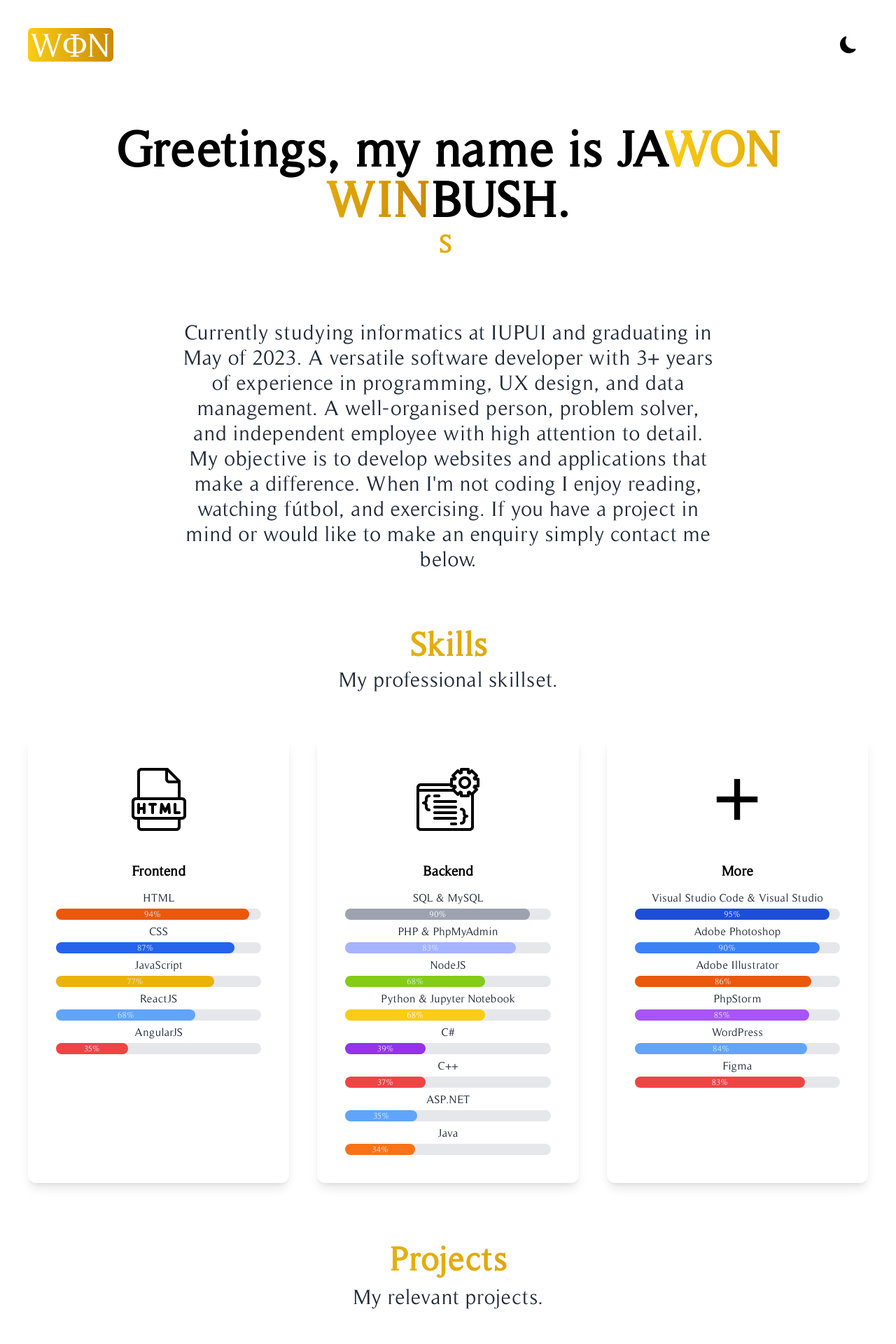
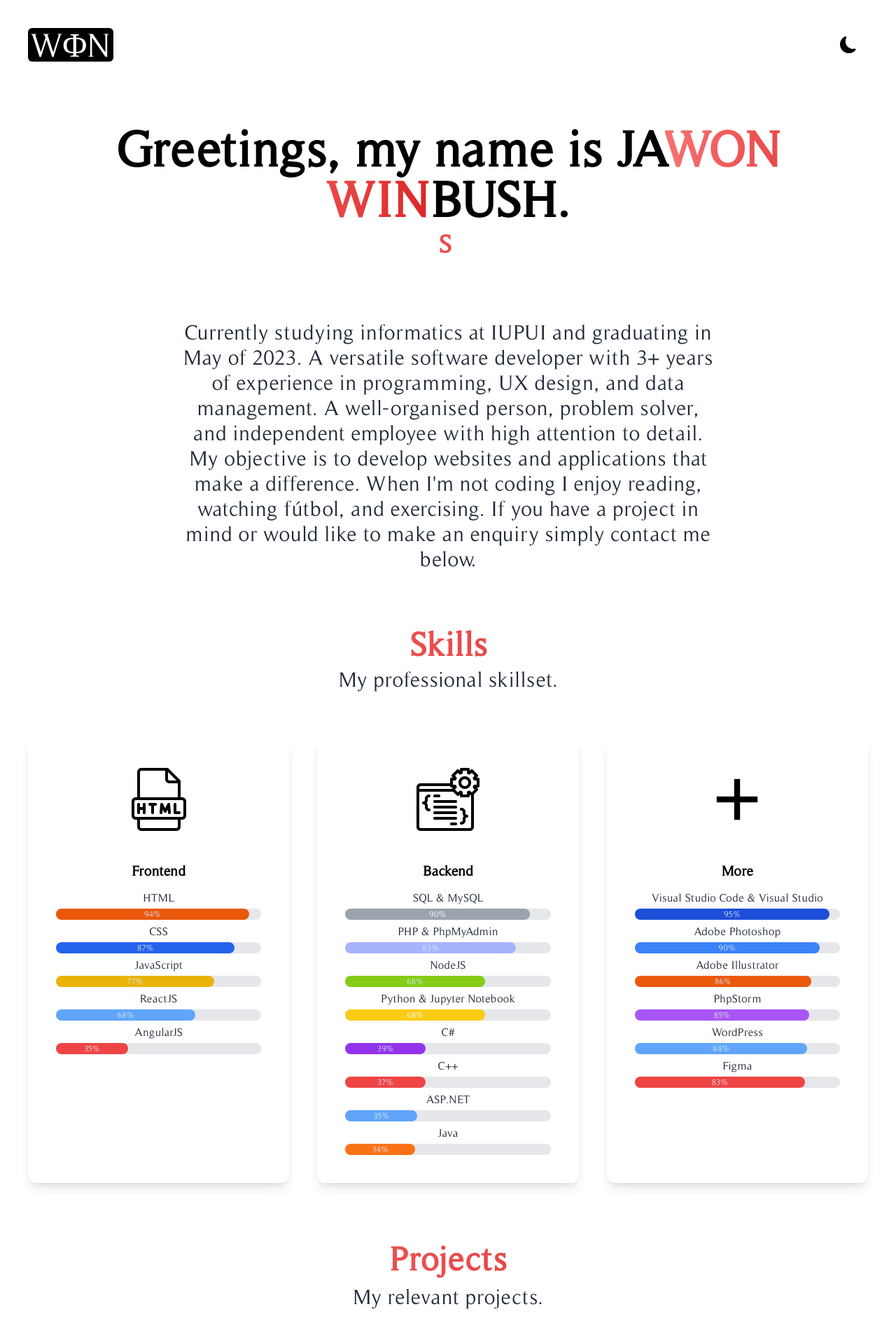
Before and after one commit to jwinbush/portfolio2023, a Next.js app: page / in a window 1280 px wide. Shown: the top 1920 px of the page at 70% size. Built offline with nearby package versions, Linux system fonts and the light colour scheme.

Commit message:
installed lodash to shuffle colors

```diff
--- a/package.json
+++ b/package.json
@@ -12,6 +12,7 @@
     "@emotion/css": "^11.10.5",
     "firebase": "^9.10.0",
     "framer-motion": "^7.10.2",
+    "lodash": "^4.17.21",
     "moment": "^2.29.4",
     "next": "12.3.1",
     "react": "18.2.0",
--- a/pages/index.js
+++ b/pages/index.js
@@ -14,25 +14,29 @@ import more from "../public/more.png";
 import Image from "next/image";
 import { motion as m } from "framer-motion";
 import Type from "./type";
+import { shuffle } from "lodash"; // npm i lodash
+
+const textColor = [
+  "text-transparent bg-clip-text bg-gradient-to-r from-yellow-400 to-yellow-600",
+  "text-transparent bg-clip-text bg-gradient-to-r from-red-400 to-red-600",
+  "text-transparent bg-clip-text bg-gradient-to-r from-blue-400 to-blue-600",
+  "text-transparent bg-clip-text bg-gradient-to-r from-indigo-400 to-indigo-600",
+  "text-transparent bg-clip-text bg-gradient-to-r from-orange-400 to-orange-600",
+  "text-transparent bg-clip-text bg-gradient-to-r from-green-400 to-green-600",
+];
 
 export default function Home() {
+  const [text, setText] = useState(null);
+
+  useEffect(() => {
+    setText(shuffle(textColor).pop());
+  }); //changes when refreshed
+
   {
     /* Dark mode and Light mode */
   }
   const [darkMode, setDarkMode] = useState(false);
 
-  {
-    /* Navbar color change */
-  }
-  const [pageScroll, setPageScroll] = useState(false);
-
-  useEffect(() => {
-    const sub = window.addEventListener("scroll", () =>
-      setPageScroll(window.scrollY >= 90)
-    );
-
-    return sub;
-  }, []);
   return (
     <div loading="lazy" className={darkMode ? "dark" : ""}>
       {/* Head Section */}
@@ -51,15 +55,15 @@ export default function Home() {
         id="About"
       >
         <section className="min-h-screen">
-          <nav className="py-10 mb-6 md:mb-12 flex justify-between text-white dark:text-black ">
-            <h1 className="text-3xl md:text-5xl bg-gradient-to-r from-yellow-400 to-yellow-600 px-1 rounded-md">
+          <nav className="py-10 mb-6 md:mb-12 flex justify-between">
+            <h1 className="text-white text-3xl md:text-5xl px-1 rounded-md bg-black  dark:bg-white dark:text-black">
               WΦN
             </h1>
             <ul className="flex items-center">
               <div className="navbar flex">
                 <li>
                   <a
-                    className="text-md md:text-2xl font-semibold text-yellow-500 px-4 py-2 border-none ml-8"
+                    className={`text-md md:text-2xl font-semibold px-4 py-2 border-none ml-8 ${text}`}
                     href="#About"
                   >
                     About
@@ -67,7 +71,7 @@ export default function Home() {
                 </li>
                 <li>
                   <a
-                    className="text-md md:text-2xl font-semibold text-yellow-500 px-4 py-2 border-none ml-8"
+                    className={`text-md md:text-2xl font-semibold px-4 py-2 border-none ml-8 ${text}`}
                     href="#Skills"
                   >
                     Skills
@@ -75,7 +79,7 @@ export default function Home() {
                 </li>
                 <li>
                   <a
-                    className="text-md md:text-2xl font-semibold text-yellow-500 px-4 py-2 border-none ml-8"
+                    className={`text-md md:text-2xl font-semibold px-4 py-2 border-none ml-8 ${text}`}
                     href="#Projects"
                   >
                     Projects
@@ -84,7 +88,7 @@ export default function Home() {
 
                 <li>
                   <a
-                    className="text-md md:text-2xl font-semibold text-yellow-500 px-4 py-2 border-none ml-8"
+                    className={`text-md md:text-2xl font-semibold px-4 py-2 border-none ml-8 ${text}`}
                     href="#Contact"
                   >
                     Contact
@@ -107,12 +111,10 @@ export default function Home() {
           <div className="text-center px-4 md:px-10">
             <h2 className="text-3xl font-bold	md:text-7xl dark:text-white">
               Greetings, my name is JA
-              <span className="text-transparent bg-clip-text bg-gradient-to-r from-yellow-400 to-yellow-600">
-                WON WIN
-              </span>
+              <span className={`${text}`}>WON WIN</span>
               BUSH.
             </h2>
-            <h3 className="text-2xl py-2 text-transparent bg-clip-text bg-gradient-to-r from-yellow-400 to-yellow-600 md:text-4xl font-semibold ">
+            <h3 className={`text-2xl py-2 ${text} md:text-4xl font-semibold`}>
               <Type />
             </h3>
 
@@ -121,11 +123,12 @@ export default function Home() {
                 Currently studying informatics at IUPUI and graduating in May of
                 2023. A versatile software developer with 3+ years of experience
                 in programming, UX design, and data management. A well-organised
-                person, problem solver, and independent employee with high attention
-                to detail. My objective is to develop websites and applications
-                that make a difference. When I'm not coding I enjoy reading,
-                watching fútbol, and exercising. If you have a project in mind
-                or would like to make an enquiry simply contact me below.
+                person, problem solver, and independent employee with high
+                attention to detail. My objective is to develop websites and
+                applications that make a difference. When I'm not coding I enjoy
+                reading, watching fútbol, and exercising. If you have a project
+                in mind or would like to make an enquiry simply contact me
+                below.
               </p>
 
               {/* <div className=" hero mx-auto bg-white-500 rounded-2xl md:w-80 md:h-80 overflow-hidden mt-12 w-56 h-56 md:relative absolute items-center hover:shadow-xl">
@@ -143,7 +146,7 @@ export default function Home() {
         <section>
           <div>
             <h3
-              className="text-3xl md:text-5xl font-semibold pt-20 text-center text-transparent bg-clip-text bg-gradient-to-r from-yellow-400 to-yellow-600"
+              className={`text-3xl md:text-5xl font-semibold pt-20 text-center ${text}`}
               id="Skills"
             >
               Skills
@@ -366,7 +369,7 @@ export default function Home() {
         <section className="py-10">
           <div>
             <h3
-              className="text-3xl md:text-5xl font-semibold py-1 text-center text-transparent bg-clip-text bg-gradient-to-r from-yellow-400 to-yellow-600"
+              className={`text-3xl md:text-5xl font-semibold py-1 text-center ${text}`}
               id="Projects"
             >
               Projects
@@ -378,7 +381,7 @@ export default function Home() {
           <Portfolio />
           <div>
             <h3
-              className="text-3xl md:text-5xl font-semibold pt-24 text-center text-transparent bg-clip-text bg-gradient-to-r from-yellow-400 to-yellow-600"
+              className={`text-3xl md:text-5xl font-semibold pt-24 text-center ${text}`}
               id="Contact"
             >
               Contact me
--- a/pages/portfolio.js
+++ b/pages/portfolio.js
@@ -5,30 +5,30 @@ import nextSpotify from "../public/nextSpotify.jpg";
 import HoverVideoPlayer from "react-hover-video-player";
 
 import Image from "next/image";
-import {
-    AiFillGithub,
-    AiFillHome,
-  } from "react-icons/ai";
+import { AiFillGithub, AiFillHome } from "react-icons/ai";
 
 const Portfolio = () => {
   const portfolios = [
     {
       id: 1,
-      video: "https://cdn-cf-east.streamable.com/video/mp4/4gooer.mp4?Expires=1674274260&Signature=Flm1e~zHVqeAkDDDdYBAug8b8GV4skb6a0l4ywgnzbX1vGtizlvYirZzgdYQaWB3PCwEVrPseT6Bg456mQzzdDNn8abewrGemW~~zO75zBdsJ1l18YohkeXlpREDOzoP9n7YQb3SxMK4qgo0LORBgzsZSREABzOTOGPIqod4oFg~MhMVcwK3Ize~Jz8w04OZe3JFt9bmVR7zKPQrqVogaGpXsDn-w3ZwC9DRpSFb-W3yXnzOvGYUxNpnMPpJfkb0ay2psMYMYVNEbrfBF1lqpACMwv-FxmEAuodrQ3hjYsGMIW-5S62n-TBLa6fBZ-LSKqJvmnWJVwsV8SK4yog8nQ__&Key-Pair-Id=APKAIEYUVEN4EVB2OKEQ",
+      video:
+        "https://cdn-cf-east.streamable.com/video/mp4/4gooer.mp4?Expires=1674274260&Signature=Flm1e~zHVqeAkDDDdYBAug8b8GV4skb6a0l4ywgnzbX1vGtizlvYirZzgdYQaWB3PCwEVrPseT6Bg456mQzzdDNn8abewrGemW~~zO75zBdsJ1l18YohkeXlpREDOzoP9n7YQb3SxMK4qgo0LORBgzsZSREABzOTOGPIqod4oFg~MhMVcwK3Ize~Jz8w04OZe3JFt9bmVR7zKPQrqVogaGpXsDn-w3ZwC9DRpSFb-W3yXnzOvGYUxNpnMPpJfkb0ay2psMYMYVNEbrfBF1lqpACMwv-FxmEAuodrQ3hjYsGMIW-5S62n-TBLa6fBZ-LSKqJvmnWJVwsV8SK4yog8nQ__&Key-Pair-Id=APKAIEYUVEN4EVB2OKEQ",
       imageSrc: reactMovie,
       url: "https://github.com/jwinbush/movie",
       demo: "https://intelo.vercel.app",
     },
     {
       id: 2,
-      video: "https://cdn-cf-east.streamable.com/video/mp4/euq4g0.mp4?Expires=1674274260&Signature=Y8hgZB3j7BFuV3dK~RqW1JBfpd9nhV4TfMBqVmr1wkF9a0zDbzLJ85UcNK5YGQa37sFes7Tthbyurg2iQr5cVzY0PsShEu2ag1wZESFsuPOdqkvKou0QqAWWT7K8TPZrV~RKJ4QSQ6~4kfW7PL~F7LrxYfdii12rps3YapTR-9MEMinrujSzKaSTiE1ZbYPFaD94iQ38DQAggOJ~ONgVacrSdswV15NSlr45NgG4nrsx24Fj49ICfocNlIiEkoHP8wv18PRLnFLXdlGaVTWotK9G-xuMu0-8PyWLN2Ubi2fmolnPq8rQZqcGYxS1BV3bgLp99zRHWKblpK1BV4uwYA__&Key-Pair-Id=APKAIEYUVEN4EVB2OKEQ",
+      video:
+        "https://cdn-cf-east.streamable.com/video/mp4/euq4g0.mp4?Expires=1674274260&Signature=Y8hgZB3j7BFuV3dK~RqW1JBfpd9nhV4TfMBqVmr1wkF9a0zDbzLJ85UcNK5YGQa37sFes7Tthbyurg2iQr5cVzY0PsShEu2ag1wZESFsuPOdqkvKou0QqAWWT7K8TPZrV~RKJ4QSQ6~4kfW7PL~F7LrxYfdii12rps3YapTR-9MEMinrujSzKaSTiE1ZbYPFaD94iQ38DQAggOJ~ONgVacrSdswV15NSlr45NgG4nrsx24Fj49ICfocNlIiEkoHP8wv18PRLnFLXdlGaVTWotK9G-xuMu0-8PyWLN2Ubi2fmolnPq8rQZqcGYxS1BV3bgLp99zRHWKblpK1BV4uwYA__&Key-Pair-Id=APKAIEYUVEN4EVB2OKEQ",
       imageSrc: nextSpotify,
       url: "https://github.com/jwinbush/spotify",
       demo: "https://www.jawonwinbush.com/login",
     },
     {
       id: 3,
-      video: "https://cdn-cf-east.streamable.com/video/mp4/jcljj3.mp4?Expires=1674274260&Signature=O3OTnkaofaZIYT2CUsUai3TlNN45NC27agPvJvfUQSVF9ogvO8pIaWDkopy6r9oDLvdH4I9Gj2HAL9rIJD6Vk7FCLa0CbQC0ti6M3kkhDirTkAdTF4XDSzUIS3iWMTbFM1f3VAR84I1TTpj5JIEX8rzUn4b0ROdhFNyVSG~EXCa~0JoEo6GMeJJAMEsNW~du3MNhGqb2nUxM4zo2EAN4JcATMVpz119FOD0KhKozvGTtNAMCBoEhEnbj8S0W4XxHYWyPXmDq7fPDwj7pnYcfxE4fRdqQvtmw9CXE1KwcVjgbZHwrfjnTYh7bT2koNUla05bLHa27ZcBY5OXTlUIetg__&Key-Pair-Id=APKAIEYUVEN4EVB2OKEQ",
+      video:
+        "https://cdn-cf-east.streamable.com/video/mp4/jcljj3.mp4?Expires=1674274260&Signature=O3OTnkaofaZIYT2CUsUai3TlNN45NC27agPvJvfUQSVF9ogvO8pIaWDkopy6r9oDLvdH4I9Gj2HAL9rIJD6Vk7FCLa0CbQC0ti6M3kkhDirTkAdTF4XDSzUIS3iWMTbFM1f3VAR84I1TTpj5JIEX8rzUn4b0ROdhFNyVSG~EXCa~0JoEo6GMeJJAMEsNW~du3MNhGqb2nUxM4zo2EAN4JcATMVpz119FOD0KhKozvGTtNAMCBoEhEnbj8S0W4XxHYWyPXmDq7fPDwj7pnYcfxE4fRdqQvtmw9CXE1KwcVjgbZHwrfjnTYh7bT2koNUla05bLHa27ZcBY5OXTlUIetg__&Key-Pair-Id=APKAIEYUVEN4EVB2OKEQ",
       imageSrc: phpRental,
       url: "https://github.com/jwinbush/OdysseyRentals",
       demo: "",
@@ -42,9 +42,6 @@ const Portfolio = () => {
     // },
   ];
 
-  const bigBuckBunnySrc =
-    "https://commondatastorage.googleapis.com/gtv-videos-bucket/sample/BigBuckBunny.mp4";
-
   return (
     <div id="portfolio" className="w-full">
       <div className="max-w-screen-2xl mx-auto px-8 py-16 text-center md:text-left">
@@ -57,10 +54,10 @@ const Portfolio = () => {
                 pausedOverlay={
                   <Image
                     src={imageSrc}
-                    className="rounded duration-300 text-center"/>
+                    className="rounded duration-300 text-center"
+                  />
                 }
               />
-
 
               <div className="text-2xl flex justify-center gap-16 text-center capitalize my-2 font-light duration-200 underline-offset-4 dark:text-white">
                 <a href={`${url}`} target="_blank">
@@ -70,7 +67,6 @@ const Portfolio = () => {
                   <AiFillHome />
                 </a>
               </div>
-
             </div>
           ))}
         </div>
```
Also changed, not shown: 1 other file (tests, documents, lock files or other folders). Lines whose indentation alone changed are shown as unchanged.
